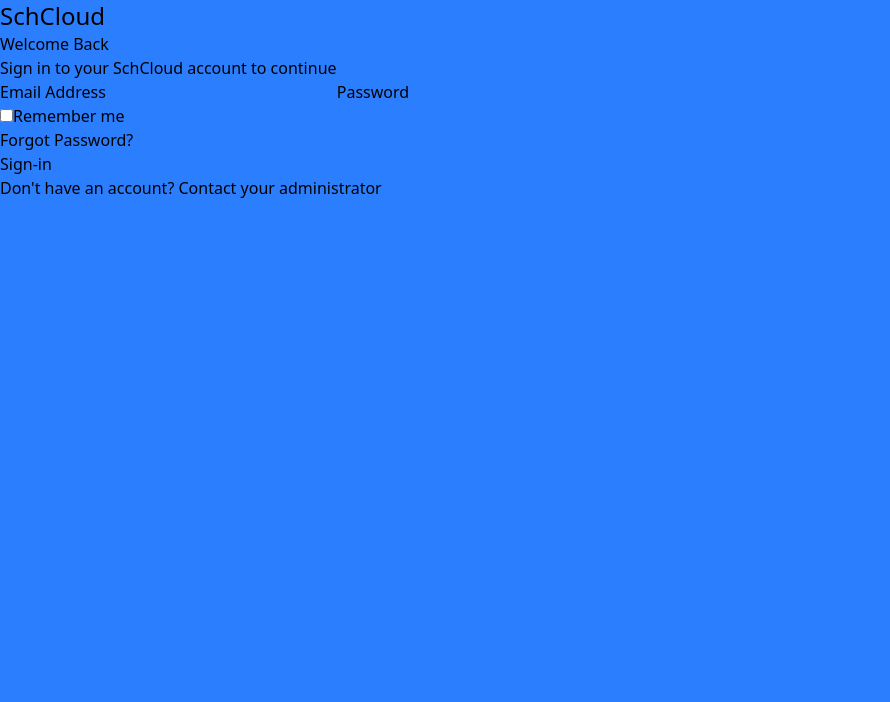
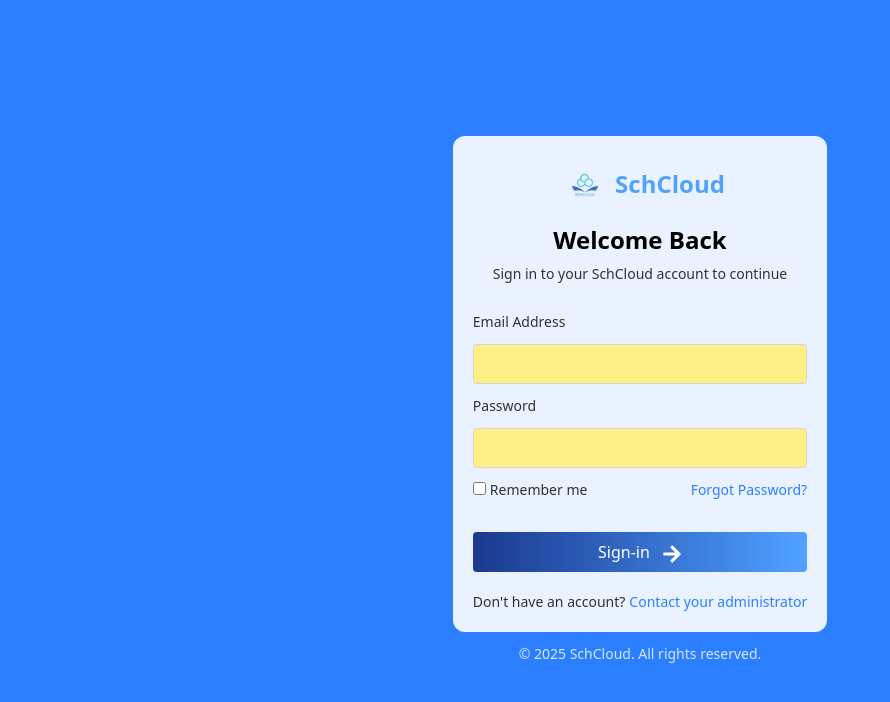
Before and after one commit to Abuzaid01/schcloud, a React (Vite) app in the folder SchCloud/: page /Login in a window 1280 px wide. Shown: the top 702 px of the page, without its empty margins (0-890 px from the left). Built offline with nearby package versions, Linux system fonts and the light colour scheme.

Commit message:
Login page fixis

```diff
--- a/SchCloud/src/Components/Header.jsx
+++ b/SchCloud/src/Components/Header.jsx
@@ -18,7 +18,7 @@ const Header = () => {
                 className='w-10 h-10 object-contain inline-block'
                 src='/pics/logo.png '
                 alt='logo'
-              />{' '}
+              />
               SchCloud
             </a>
           </h1>
--- a/SchCloud/src/Components/VersatileSolution.jsx
+++ b/SchCloud/src/Components/VersatileSolution.jsx
@@ -21,7 +21,9 @@ const VersatileSolution = () => {
           <div className='flex flex-row gap-3 justify-center items-center bg-blue-100 text-blue-700 text-base rounded-3xl px-3 py-2'>
             <GoZap className='size-5' />
             <div className=' '>Versatile Solutions</div>
+
           </div>
+
 
           <div className='flex gap-5 flex-col'>
             <h2 className='text-4xl font-bold'>
--- a/SchCloud/src/pages/Login.jsx
+++ b/SchCloud/src/pages/Login.jsx
@@ -1,49 +1,93 @@
 import React from 'react';
+import { FaArrowRight } from 'react-icons/fa';
 
 const Login = () => {
   return (
-    <div className='bg-blue-500 h-screen items-center justify-center '>
-      <div className='items-center justify-center  '>
-        <h2 className=' text-2xl  '>SchCloud</h2>
-        <h2>Welcome Back</h2>
-        <p>Sign in to your SchCloud account to continue</p>
+    <div className='bg-blue-500 opacity h-screen w-screen items-center justify-center flex flex-col gap-3 '>
+      <div className=' p-5 rounded-xl bg-white/90   '>
+        <div className=' flex flex-col gap-2 justify-center items-center mb-7 '>
+          <h2 className=' text-2xl text-blue-400 font-semibold  '>
+            <img
+              src='/pics/logo.png'
+              className='w-15 h-15 inline'
+            />
+            SchCloud
+          </h2>
+          <h2 className='text-2xl font-black '>Welcome Back</h2>
+          <p className='text-sm text-black/80'>
+            Sign in to your SchCloud account to continue
+          </p>
         </div>
+
         <div className='items-center justify-center'>
           <form
             action=''
-          className='items-center justify-center'
+            className='flex flex-col '
           >
-          <label htmlFor='email'>
+            <label
+              htmlFor='email'
+              className='text-black/80  text-sm mb-3'
+            >
               Email Address
               <input
+                className='block bg-yellow-200 w-full h-10 border border-gray-300 rounded-sm mt-3'
                 type='email'
                 id='email'
               />
             </label>
 
-          <label htmlFor='password'>
+            <label
+              htmlFor='password'
+              className='text-black/80  text-sm mb-3'
+            >
               Password
               <input
+                className='block bg-yellow-200 w-full h-10 border border-gray-300 rounded-sm mt-3'
                 type='password'
                 id='password'
               />
             </label>
-          <div>
-            <label htmlFor='checkbox'>
-              <input type='checkbox' />
+            <div className='flex flex-row justify-between text-sm mb-3 '>
+              <label
+                htmlFor='checkbox'
+                className='text-black/80'
+              >
+                <input
+                  type='checkbox'
+                  className='mr-1'
+                />
                 Remember me
               </label>
               <p>
-              <a href=''>Forgot Password?</a>
+                <a
+                  href=''
+                  className='text-blue-500  hover:text-blue-900'
+                >
+                  Forgot Password?
+                </a>
               </p>
             </div>
-          <div></div>
-          <button>Sign-in </button>
-          <p>
-            Don't have an account? <a href='#'>Contact your administrator</a>
+
+            <button className=' bg-gradient-to-r from-blue-900 to-blue-400 rounded-sm h-10 w-full my-5 text-white '>
+              Sign-in <FaArrowRight className='w-5 h-5 inline ml-2 ' />
+            </button>
+            <div className='text-sm '>
+              <p className='text-black/80  '>
+                Don't have an account?
+                <a
+                  href='#'
+                  className='text-blue-500 hover:text-blue-900 ml-1 '
+                >
+                  Contact your administrator
+                </a>
               </p>
+            </div>
           </form>
         </div>
+      </div>
+      <p className='text-sm text-white/80  '>
+        © 2025 SchCloud. All rights reserved.
+      </p>
     </div>
   );
 };
```
Lines whose indentation alone changed are shown as unchanged.
